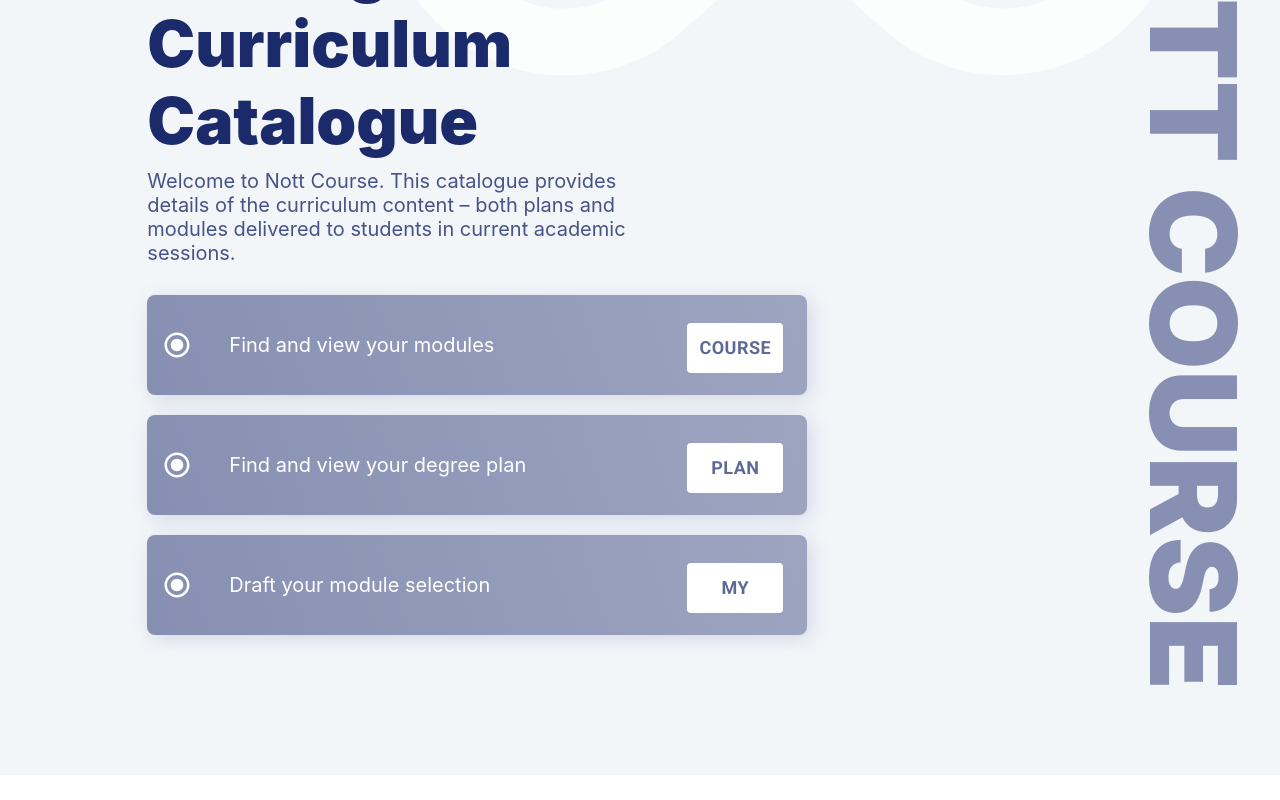
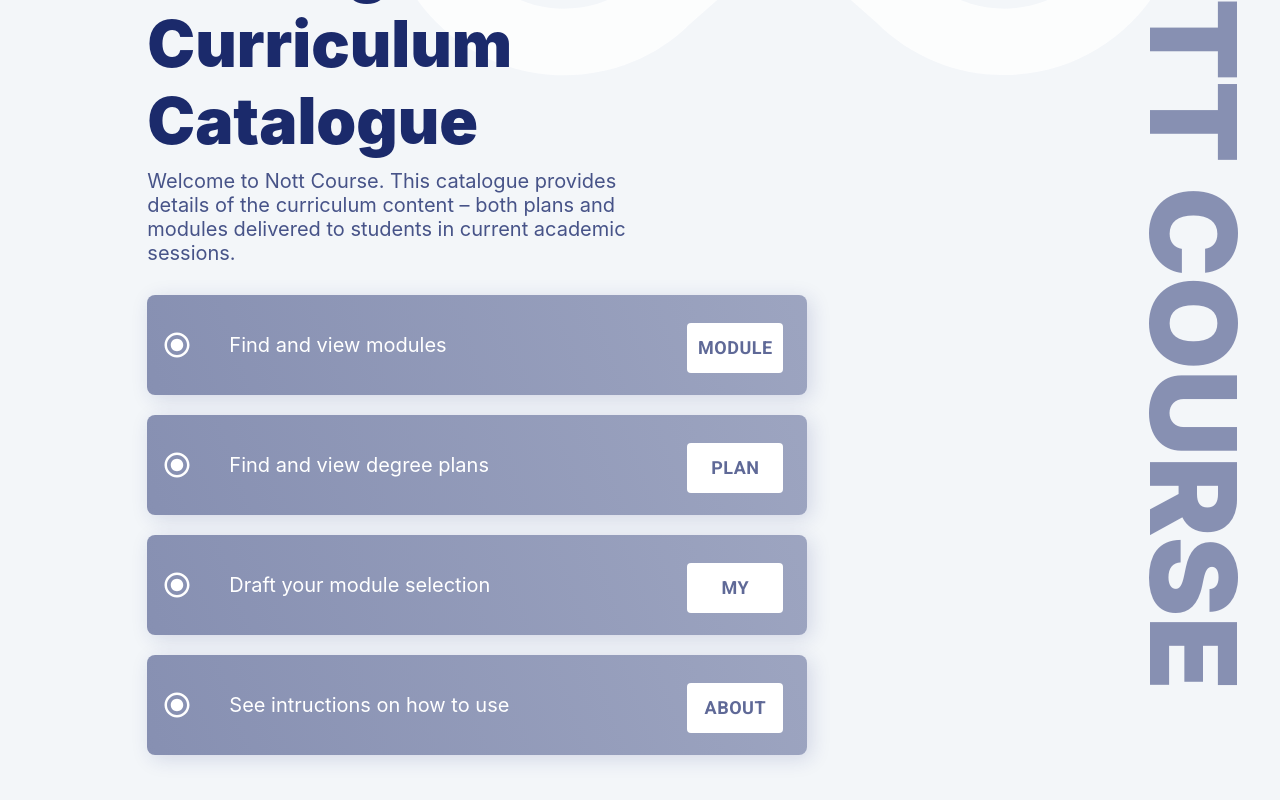
Before and after one commit to EricWay1024/nott-course, a React (Create React App) app: page / in a window 1280 px wide. Shown: the part 264-1064 px from the top of the page. Before the commit the page ends 1039 px from the top, so only its background shows below. Built offline with nearby package versions, Linux system fonts and the light colour scheme.

Commit message:
Update about, page titles

```diff
--- a/src/About/About.jsx
+++ b/src/About/About.jsx
@@ -79,11 +79,11 @@ function About() {
       </p>
       <h2>{'OK. I\'m a bit impressed.'}</h2>
       <p>
-        Please consider give
+        Please consider giving
         {' '}
         <a href="https://github.com/EricWay1024/nott-course">our repo on GitHub</a>
         {' '}
-        a star if you find this website useful.
+        (open-sourced under MIT license) a star if you find this website useful.
       </p>
       <h2>Wait, but is the data on Nott Course accurate?</h2>
       <p>
--- a/src/course/CoursePage.jsx
+++ b/src/course/CoursePage.jsx
@@ -8,7 +8,6 @@ import Table from '../components/Table';
 
 function CoursePage(props) {
   const { code } = { ...useParams(), ...props };
-  useDocumentTitle(`${code} - Module Details - Nott Course`);
 
   const [course, setCourse] = useState(null);
   const [searched, setSearched] = useState(false);
@@ -21,12 +20,13 @@ function CoursePage(props) {
     })();
   }, [code]);
 
+  const title = course ? `${course.title} - ${code} - Module Details - Nott Course` : 'Nott Course';
+  useDocumentTitle(title);
+
   if (!course && !searched) return <CircularProgress />;
   if (!course && searched) return <div>Course code not found</div>;
 
   return (
-  // <div className="detail-page-wrapper">
-
     <div className="detail-page-ctn">
       <h1>{`${course.code} - ${course.title}`}</h1>
       <Table
@@ -95,8 +95,6 @@ function CoursePage(props) {
       <h2>Learning Outcome</h2>
       <RenderHtml html={course.outcome} />
     </div>
-
-  // </div>
   );
 }
 
--- a/src/index/IndexPage.jsx
+++ b/src/index/IndexPage.jsx
@@ -86,18 +86,23 @@ function IndexPage() {
         <div className="cards-wrapper">
           <IndexCard
             buttonHref="/course-index"
-            buttonCaption="COURSE"
-            label="Find and view your modules"
+            buttonCaption="MODULE"
+            label="Find and view modules"
           />
           <IndexCard
             buttonHref="/plan-index"
             buttonCaption="PLAN"
-            label="Find and view your degree plan"
+            label="Find and view degree plans"
           />
           <IndexCard
             buttonHref="/my"
             buttonCaption="MY"
             label="Draft your module selection"
+          />
+          <IndexCard
+            buttonHref="/about"
+            buttonCaption="ABOUT"
+            label="See intructions on how to use"
           />
         </div>
       </div>
--- a/src/plan/PlanList.jsx
+++ b/src/plan/PlanList.jsx
@@ -30,7 +30,7 @@ function PlanList() {
   return (
 
     <div className="page-ctn">
-      <h1>Plan List</h1>
+      <h1>Plans</h1>
       <div className="input-ctn">
         <TextField
           className="search-input"
--- a/src/plan/PlanPage.jsx
+++ b/src/plan/PlanPage.jsx
@@ -19,7 +19,6 @@ import { getPlan } from '../services/plan';
 
 function PlanPage(props) {
   const { code } = { ...useParams(), ...props };
-  useDocumentTitle(`${code} - Plan Details - Nott Course`);
 
   const [plan, setPlan] = useState(null);
   const [searched, setSearched] = useState(false);
@@ -60,6 +59,8 @@ function PlanPage(props) {
     if (event.target.type !== 'checkbox') setExpanded(isExpanded ? yearIndex : false);
   };
 
+  const title = plan ? `${plan ? plan.title : ''} - ${code} - Plan Details - Nott Course` : 'Nott Course';
+  useDocumentTitle(title);
   if (!searched) return <CircularProgress />;
   if (!plan) return <div>Plan code not found</div>;
 
```
